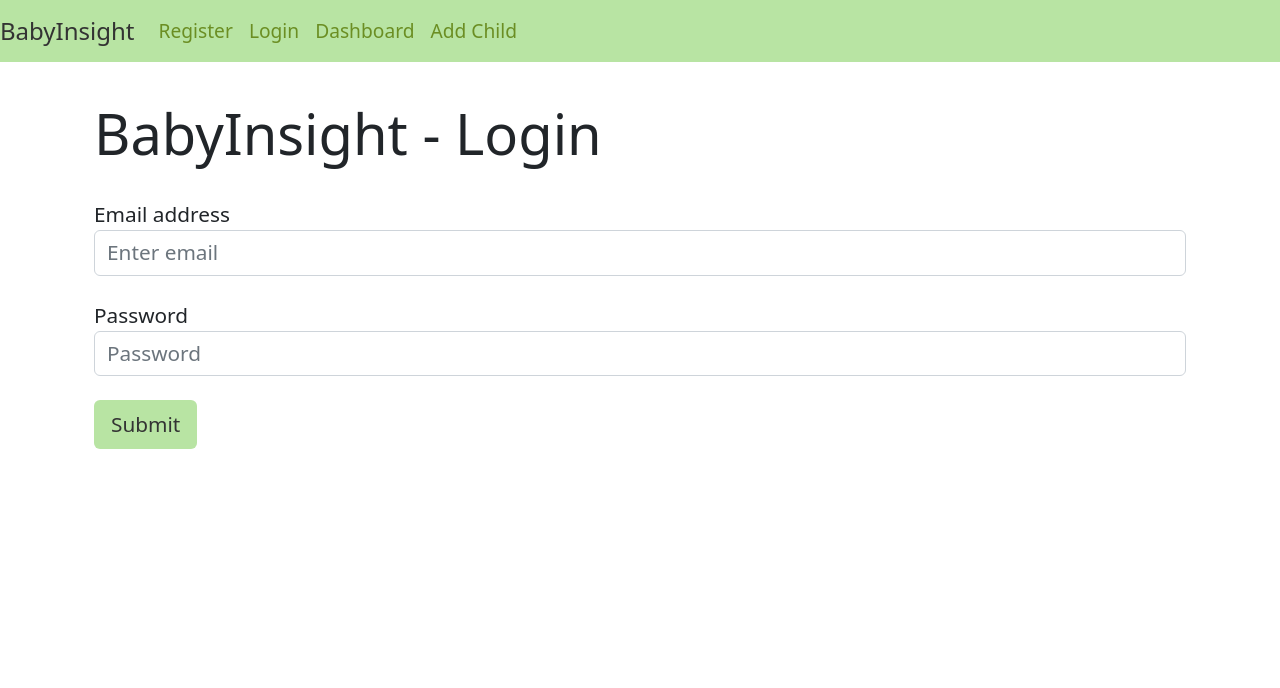
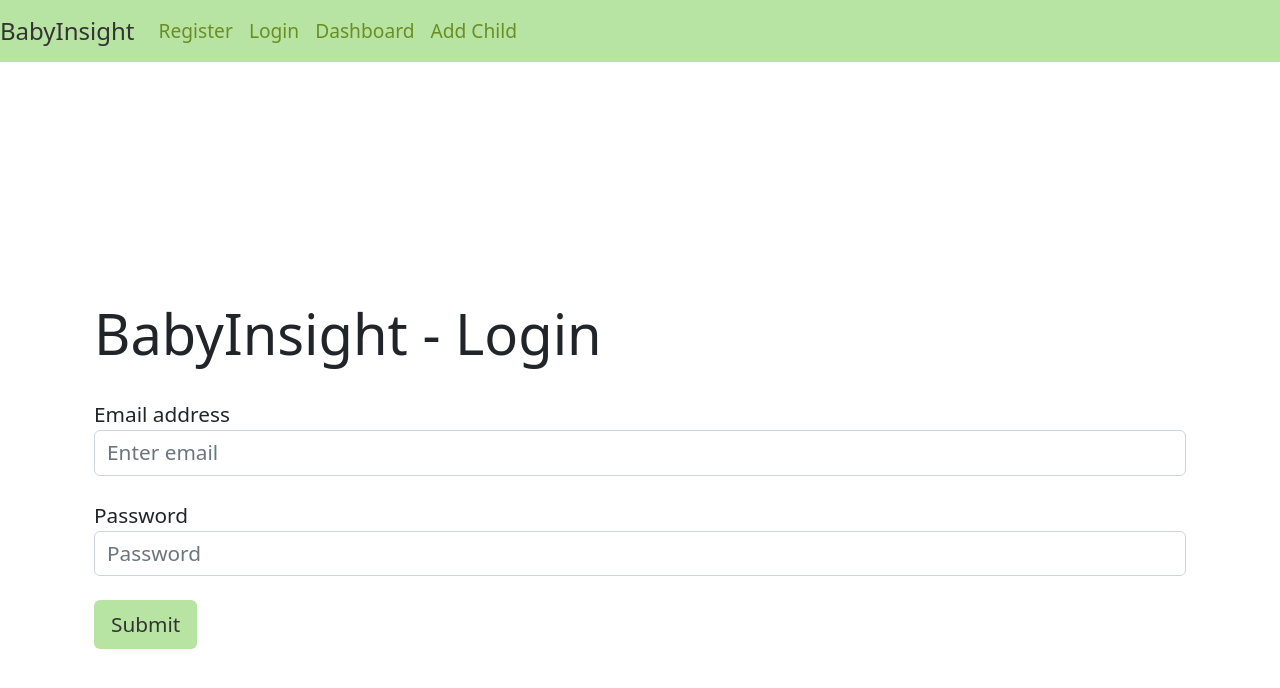
Before and after one commit to jeanpolbac/BabyInsight-Frontend, an Angular app: page /login in a window 1280 px wide. Shown: the top 688 px of the page. Built offline with nearby package versions, Linux system fonts and the light colour scheme.

Commit message:
Add CSS and docstring to login component

```diff
--- a/src/app/authentication/login/login.component.css
+++ b/src/app/authentication/login/login.component.css
@@ -0,0 +1,4 @@
+#login-container {
+  margin-top: 100px;
+  padding-top: 100px;
+}
--- a/src/app/authentication/login/login.component.html
+++ b/src/app/authentication/login/login.component.html
@@ -1,5 +1,5 @@
 <!-- Login Form -->
-<div class="container mt-6 pt-6 center-container">
+<div class="container mt-6 pt-6 center-container" id="login-container">
   <h1 class="display-4">BabyInsight - Login</h1>
   <form (ngSubmit)="onSubmit()" class="pt-4">
     <div class="form-group mb-4">
```
Also changed, not shown: src/app/authentication/login/login.component.ts (+6 -2 lines).
